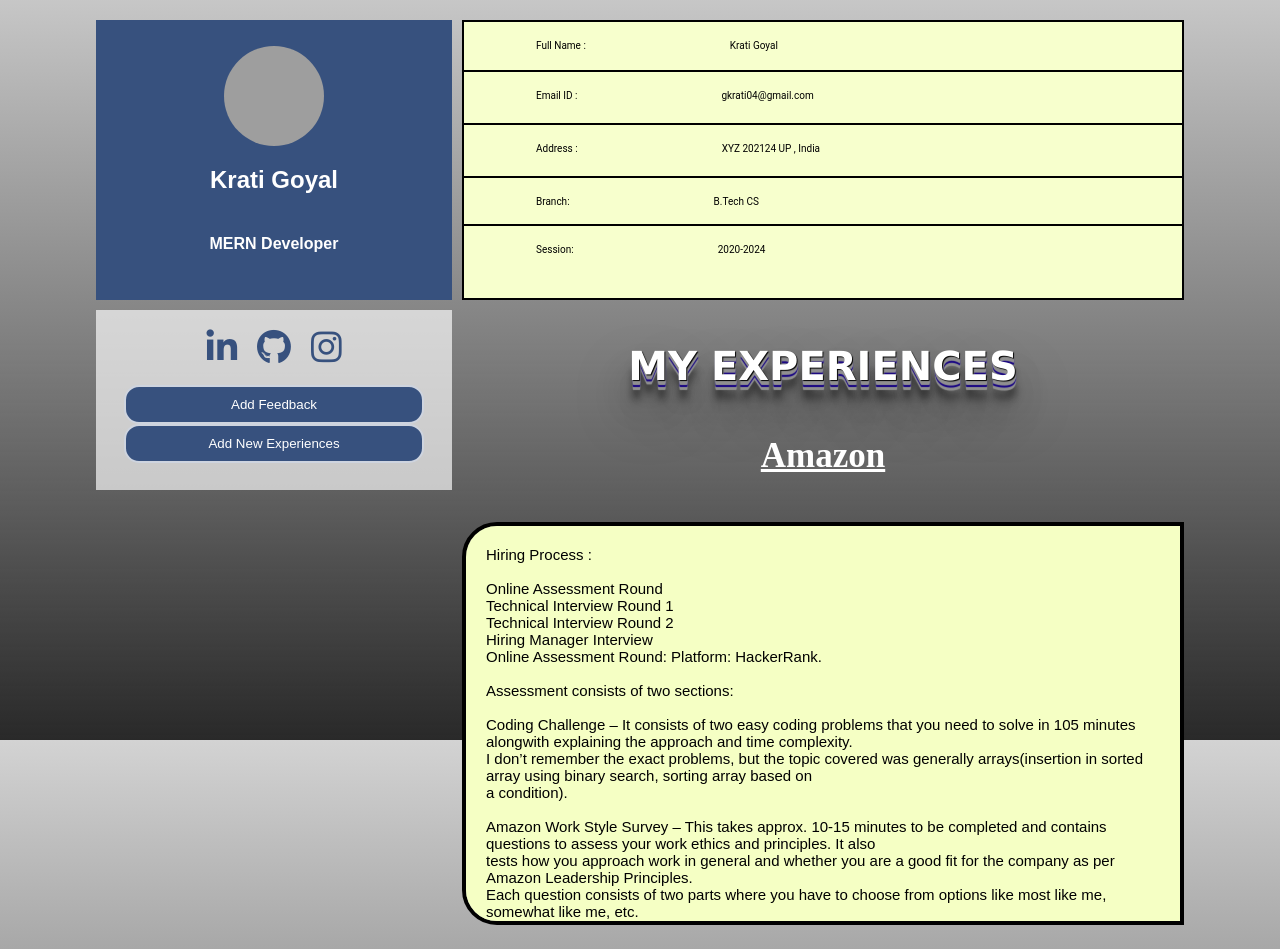
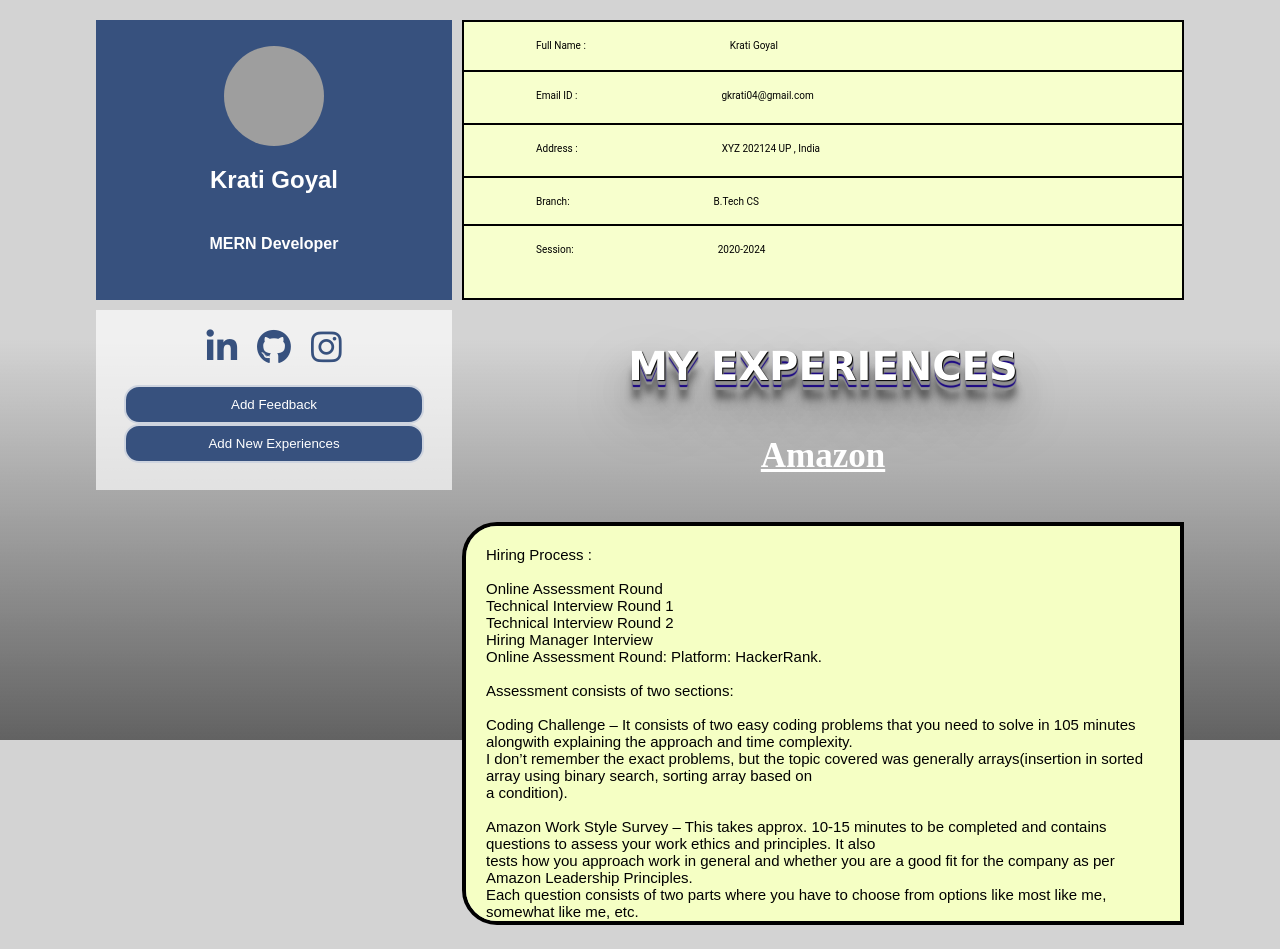
Before and after one commit to iamkrati/LinkedGEMS, a PHP site: page /admin_profile.html in a window 1280 px wide. Shown: the part 60-1009 px from the top of the page. Run offline with PHP 8.4, Linux system fonts and the light colour scheme; some libraries are stand-ins or nearby versions; grey boxes are pictures that could not be loaded.

Commit message:
GLA_ALUMNI_PORTAL

```diff
--- a/admin_profile.css
+++ b/admin_profile.css
@@ -3,7 +3,7 @@
     padding: 0px;
     width: 100%;
     /* background: url("https://images.unsplash.com/photo-1649829658924-448d6522436e?ixlib=rb-1.2.1&ixid=MnwxMjA3fDB8MHxwaG90by1wYWdlfHx8fGVufDB8fHx8&auto=format&fit=crop&w=2070&q=80"); */
-    background: linear-gradient(lightgray, gray, rgba(0, 0, 0, 0.84));
+    background: linear-gradient(lightgray, lightgray, rgba(0, 0, 0, 0.614));
     /* background: #9CB4CC; */
     background-repeat: no-repeat;
     background-position: center center;
```
